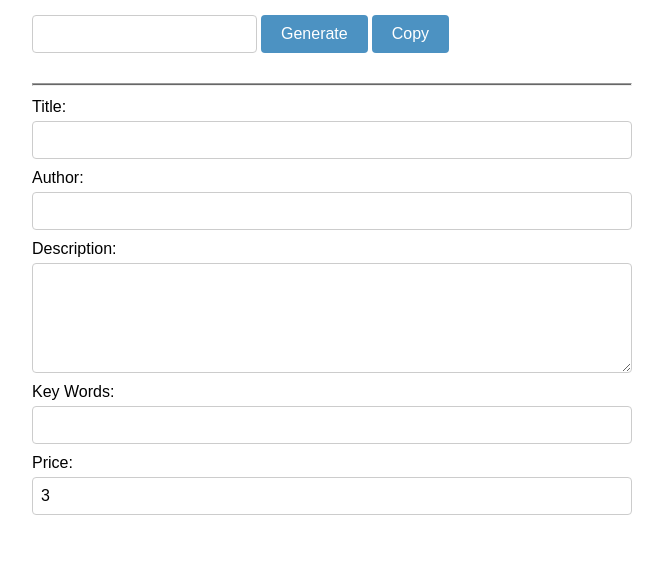
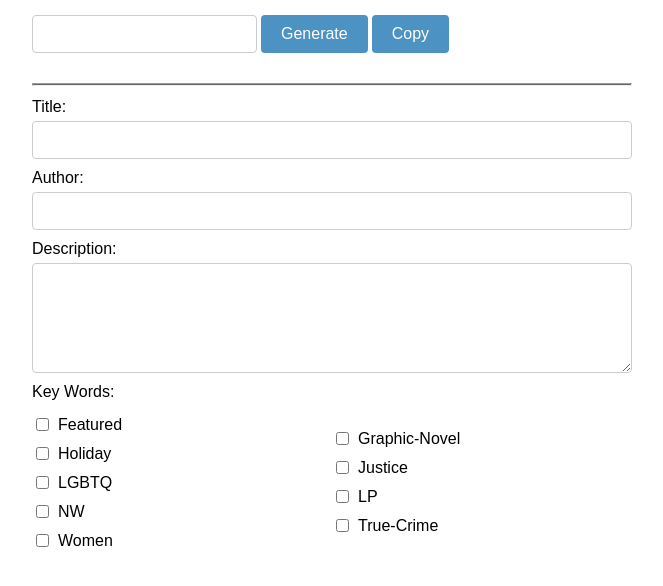
Before and after one commit to edwards-julie/books-ouuc, a plain HTML site: page librarian.html in a window 1280 px wide. Shown: the part 108-694 px from the top of the page, without its empty margins (308-971 px from the left). Drawn offline with Linux system fonts and the light colour scheme.

Commit message:
Add checkboxes for keywords, cosmetics

```diff
--- a/librarian.html
+++ b/librarian.html
@@ -80,11 +80,35 @@ hr {
 
 #links {
     float: right;
+    display: none;
 }
 
 #photos img {
     margin: auto;
     display: block;
+}
+
+#checkbox-container {
+    display: flex;
+}
+
+.checkbox-column {
+  display: flex;
+  flex-direction: column;
+  justify-content: center;
+  align-items: flex-start; /* Align checkboxes to the left of the label */
+  flex: 1; /* Distribute columns evenly */
+  line-height: 5px;
+  margin-top: 9px;
+}
+
+.checkbox-label {
+  margin-left: 10px;
+  display: inline-block;
+  vertical-align: middle;
+  position: relative;
+  left: 16px;
+  top: -12px;
 }
 
 </style>
@@ -127,11 +151,8 @@ hr {
             </div>
             <div class="form-group">
             <label for="keywords-input">Key Words:</label>
-            <input type="text" id="keywords-input" name="keywords">
-            </div>
-            <div class="form-group">
-            <label for="price-input">Price:</label>
-            <input type="text" id="price-input" name="price" value="3">
+            <!-- <input type="text" id="keywords-input" name="keywords"> -->
+            <div id="checkbox-container"></div>
             </div>
 
 
--- a/librarian.js
+++ b/librarian.js
@@ -4,7 +4,6 @@ let descriptionInput
 let links
 let output
 let keywords
-let priceInput
 let photos
 
 function defineObjects() {
@@ -14,7 +13,6 @@ function defineObjects() {
     links = document.getElementById("links")
     output = document.getElementById('output')
     keywords = document.getElementById("keywords-input")
-    priceInput = document.getElementById("price-input")
     photos = document.getElementById("photos")
 }
 
@@ -55,11 +53,11 @@ function copyToClipboard() {
         });
 }
 
-
 function generate() {
-    let outputText = `${titleInput.value}{${authorInput.value}{${descriptionInput.value}{${keywords.value}{${bookData.isbn}{${priceInput.value}`
+    let outputText = `${titleInput.value}{${authorInput.value}{${descriptionInput.value}{${getCheckedValues()}{${bookData.isbn}`
 
     console.log(outputText)
+    getCheckedValues()
     output.value = outputText;
 }
 
@@ -76,12 +74,61 @@ function clearAndFocus() {
     photos.innerHTML = '';
 }
 
+const checkboxes = ['Justice', 'LGBTQ', 'LP', 'NW', 'Women', 'Holiday', 'True-Crime', 'Graphic-Novel', 'Featured'];
+
+function renderCheckboxes() {
+    const checkboxContainer = document.getElementById('checkbox-container');
+    checkboxes.sort();
+    const numColumns = 2;
+    const numRows = Math.ceil(checkboxes.length / numColumns);
+    const checkboxTemplate = document.createElement('template');
+    checkboxTemplate.innerHTML = `<div class="checkbox-column"></div>`;
+    for (let i = 0; i < numColumns; i++) {
+      checkboxContainer.appendChild(checkboxTemplate.content.cloneNode(true));
+    }
+    const columns = document.getElementsByClassName('checkbox-column');
+    let index = 0;
+    for (let i = 0; i < numRows; i++) {
+      for (let j = 0; j < numColumns; j++) {
+        if (index < checkboxes.length) {
+          const checkboxLabel = checkboxes[index];
+          const checkbox = document.createElement('input');
+          checkbox.type = 'checkbox';
+          checkbox.name = 'checkbox';
+          checkbox.value = checkboxLabel;
+          const label = document.createElement('label');
+          label.textContent = checkboxLabel;
+          label.classList.add('checkbox-label');
+          columns[j].appendChild(checkbox);
+          columns[j].appendChild(label);
+          index++;
+        }
+      }
+    }
+  }
+
+
+
+function getCheckedValues() {
+  const checkedValues = [];
+  const checkboxes = document.getElementsByName('checkbox');
+  for (let i = 0; i < checkboxes.length; i++) {
+    if (checkboxes[i].checked) {
+      checkedValues.push(checkboxes[i].value);
+    }
+  }
+  return checkedValues.join('; ');
+}
+
+
 
 function formatBookInfo(googleBookData, isbn) {
+    const subtitle = googleBookData.subtitle ? `: ${googleBookData.subtitle}` : '';
+    const formattedTitle = `${googleBookData.title}${subtitle}`
     bookData = {
-        title: googleBookData.title,
+        title: formattedTitle,
         author: formatAuthorNames(googleBookData.authors),
-        description: googleBookData.description,
+        description: `${extractYear(googleBookData.publishedDate)} - ${googleBookData.description}`,
         isbn: isbn
     }
     return bookData;
@@ -130,7 +177,6 @@ document.getElementById("book-form").addEventListener("submit", function (event)
         author: document.getElementById("author-input").value,
         description: document.getElementById("description-input").value,
         keywords: document.getElementById("keywords-input").value,
-        price: document.getElementById("price-input").value
     };
     console.log(formData);
 });
@@ -138,4 +184,5 @@ document.getElementById("book-form").addEventListener("submit", function (event)
 window.addEventListener("load", function () {
     document.getElementById("isbn-input").focus();
     defineObjects()
+    renderCheckboxes()
 });
```
